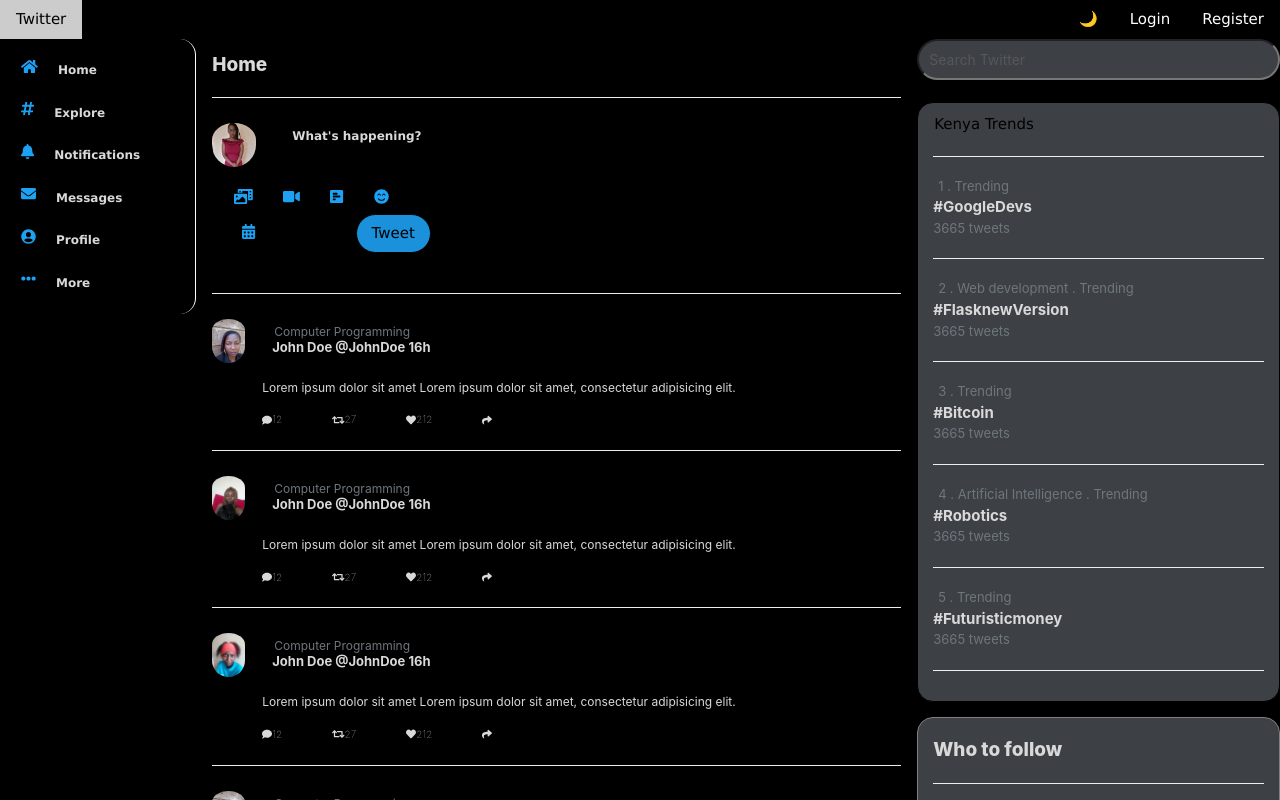
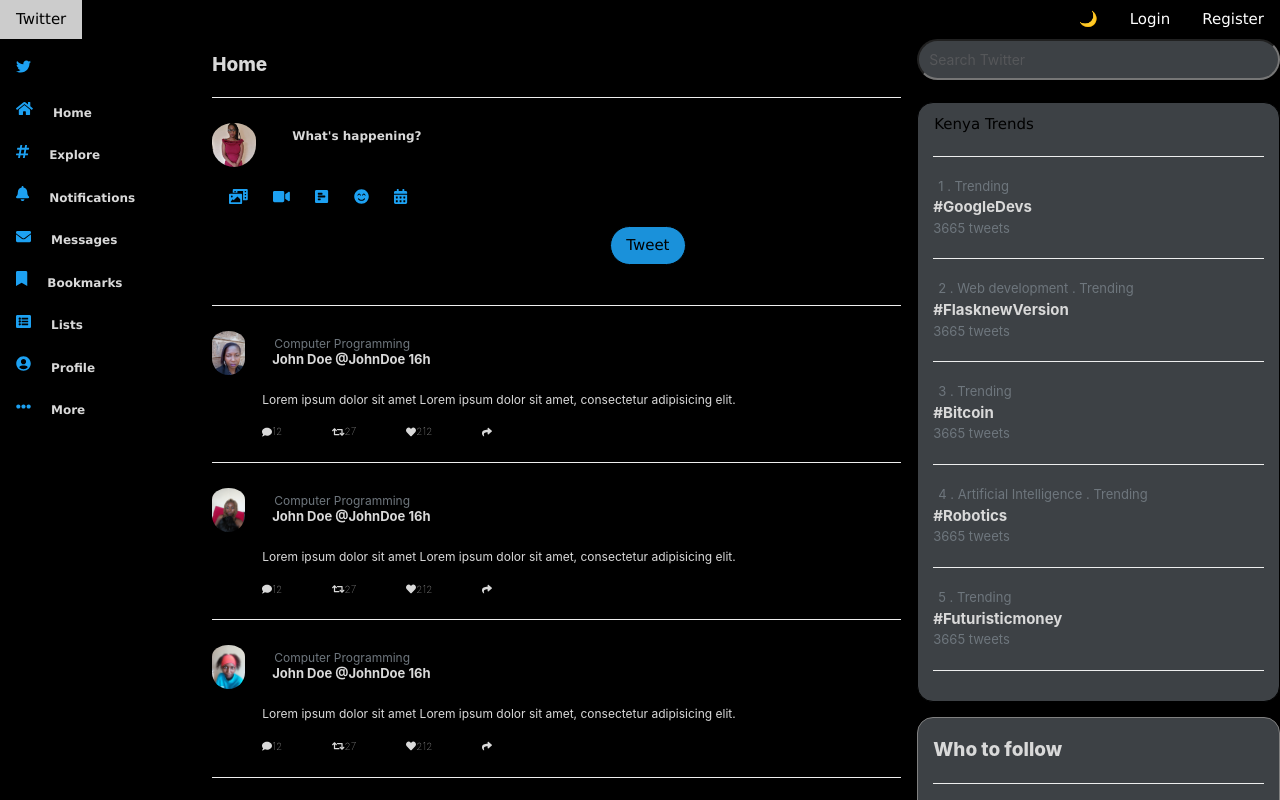
Before and after one commit to grace-mugoiri/twitter-clone, a React (Create React App) app in the folder frontend/: page / in a window 1280 px wide. Shown: the top 800 px of the page. Built offline with nearby package versions, Linux system fonts and the light colour scheme; no server answers.

Commit message:
add links

```diff
--- a/frontend/src/assets/styles/topbar.css
+++ b/frontend/src/assets/styles/topbar.css
@@ -29,10 +29,10 @@ hr {
   padding-bottom: 10px;
   padding-top: 10px;
   padding-left: 1px;
-  padding-right: 1px;
+  padding-right: 0.5px;
 	height: 100%;
   min-width: 30px;
-  border-right: 1px solid white;
+  /* border-right: 1px solid white; */
 }
 .column-two {
   float: left;
@@ -51,6 +51,7 @@ hr {
   padding-left: 15px;
   padding-right: 15px;
 }
+
 .image {
   -moz-box-align: stretch;
   -moz-box-direction: normal;
@@ -186,15 +187,12 @@ flex-grow: 1;
 }
 
 .anchor-div {
-	/* -moz-box-align: center; */
-	/* align-items: center; */
 	-moz-box-direction: normal;
 	-moz-box-orient: horizontal;
 	flex-direction: row;
 	-moz-box-pack: center;
-	/* justify-content: center; */
 	max-width: 100%;
-	padding-left: 10px;
+	padding-left: 5px;
 	transition-duration: 0.2s;
 	transition-property: background-color, box-shadow;
 
@@ -309,7 +307,7 @@ white-space: nowrap;
 .css-3-others a {
   color: #1da1f2;
   align-items: stretch;
-  margin-left: 20px;
+  margin-left: 15px;
   float: left;
   line-height: 1.3125;
   padding: 0.1px;
@@ -317,7 +315,7 @@ white-space: nowrap;
 
 .css-3-others button {
   opacity: 0.9;
-  margin-left: 90px;
+  margin-left: 390px;
   min-width: calc(62.79px);
   min-height: 39px;
   background-color: #1da1f2;
@@ -325,7 +323,8 @@ white-space: nowrap;
   transition-duration: 0.2s;
   height: 0px;
   user-select: none;
-  padding-left: 1em;
+	padding-left: 1em;
+	margin-top: 12px;
   padding-right: 1em;
   border-width: 1px;
   border-style: solid;
--- a/frontend/src/components/Home.jsx
+++ b/frontend/src/components/Home.jsx
@@ -6,7 +6,7 @@ import me from '../assets/images/me.jpg';
 import pup from '../assets/images/pup.jpg';
 import { FontAwesomeIcon } from '@fortawesome/react-fontawesome';
 import {
-  faPhotoVideo, faPollH, faSmileBeam, faCalendarAlt, faRetweet, faShare, faHeart, faComment, faVideo, faHashtag, faPlus, faHome, faBell, faEllipsisH, faBookmark, faEnvelope, faListAlt, faUserCircle,
+  faPhotoVideo, faPollH, faSmileBeam, faCalendarAlt, faRetweet, faShare, faHeart, faComment, faVideo, faHashtag, faHome, faBell, faEllipsisH, faBookmark, faEnvelope, faListAlt, faUserCircle,
 } from '@fortawesome/free-solid-svg-icons';
 import { faTwitter } from '@fortawesome/free-brands-svg-icons';
 function Home() {
@@ -19,8 +19,17 @@ function Home() {
               <a href="/home" className="anchor-tab css-3">
                 <div className="css-3 anchor-div">
                   <div className="css-3">
-											<FontAwesomeIcon icon={faHome}
-											/>
+                    <FontAwesomeIcon icon={faTwitter} />
+                  </div>
+                  <div dir="auto" className="css-901oao ">
+                    <span className="css-901oao" />
+                  </div>
+                </div>
+              </a>
+              <a href="/home" className="anchor-tab css-3">
+                <div className="css-3 anchor-div">
+                  <div className="css-3">
+                    <FontAwesomeIcon icon={faHome} />
                   </div>
                   <div dir="auto" className="css-901oao ">
                     <span className="css-901oao">Home</span>
@@ -30,8 +39,7 @@ function Home() {
               <a href="/home" className="anchor-tab css-3">
                 <div className="css-3 anchor-div">
                   <div className="css-3">
-											<FontAwesomeIcon icon={faHashtag}
-											/>
+                    <FontAwesomeIcon icon={faHashtag} />
                   </div>
                   <div dir="auto" className="css-901oao ">
                     <span className="css-901oao">Explore</span>
@@ -41,8 +49,7 @@ function Home() {
               <a href="/home" className="anchor-tab css-3">
                 <div className="css-3 anchor-div">
                   <div className="css-3">
-											<FontAwesomeIcon icon={faBell}
-											/>
+                    <FontAwesomeIcon icon={faBell} />
                   </div>
                   <div dir="auto" className="css-901oao ">
                     <span className="css-901oao">Notifications</span>
@@ -52,8 +59,7 @@ function Home() {
               <a href="/home" className="anchor-tab css-3">
                 <div className="css-3 anchor-div">
                   <div className="css-3">
-											<FontAwesomeIcon icon={faEnvelope}
-											/>
+                    <FontAwesomeIcon icon={faEnvelope} />
                   </div>
                   <div dir="auto" className="css-901oao ">
                     <span className="css-901oao">Messages</span>
@@ -63,8 +69,27 @@ function Home() {
               <a href="/home" className="anchor-tab css-3">
                 <div className="css-3 anchor-div">
                   <div className="css-3">
-											<FontAwesomeIcon icon={faUserCircle}
-											/>
+                    <FontAwesomeIcon icon={faBookmark} />
+                  </div>
+                  <div dir="auto" className="css-901oao ">
+                    <span className="css-901oao">Bookmarks</span>
+                  </div>
+                </div>
+              </a>
+              <a href="/home" className="anchor-tab css-3">
+                <div className="css-3 anchor-div">
+                  <div className="css-3">
+                    <FontAwesomeIcon icon={faListAlt} />
+                  </div>
+                  <div dir="auto" className="css-901oao ">
+                    <span className="css-901oao">Lists</span>
+                  </div>
+                </div>
+              </a>
+              <a href="/home" className="anchor-tab css-3">
+                <div className="css-3 anchor-div">
+                  <div className="css-3">
+                    <FontAwesomeIcon icon={faUserCircle} />
                   </div>
                   <div dir="auto" className="css-901oao ">
                     <span className="css-901oao">Profile</span>
@@ -74,8 +99,7 @@ function Home() {
               <a href="/home" className="anchor-tab css-3">
                 <div className="css-3 anchor-div">
                   <div className="css-3">
-											<FontAwesomeIcon icon={faEllipsisH}
-											/>
+                    <FontAwesomeIcon icon={faEllipsisH} />
                   </div>
                   <div dir="auto" className="css-901oao ">
                     <span className="css-901oao">More</span>
@@ -117,7 +141,10 @@ function Home() {
             <div className="css-3">
               <div className="css-3 happening">
                 <span>
-										What's happening?</span></div>
+                  What's happening?
+                </span>
+              </div>
+
               <div className="css-3-others">
                 <div className="css-icons">
                   <a href="/api/tweets">
@@ -140,11 +167,12 @@ function Home() {
                 <a href="/api/tweets">
                   <FontAwesomeIcon icon={faCalendarAlt} />
                 </a>
-                        <button id="tweet-button">Tweet</button>
+
                 {/* <h1 className="w3-jumbo"> Twitter Clone </h1> */}
                 {/* <button className="w3-button w3-pink" style={{ marginRight: '1rem' }} onClick={() => (window.location = '/login')}>Login</button> */}
                 {/* <button className="w3-button w3-pink" onClick={() => (window.location = '/register')}> Register</button> */}
 												</div>
+												<button id="tweet-button">Tweet</button>
                       </div>
                     </div>
                   </div>
@@ -155,7 +183,7 @@ function Home() {
           <hr />
           <div className="image">
             <div className="image image-profile">
-							<a href="/profile"><img src={ pup } alt="" id="photo" /></a>
+              <a href="/profile"><img src={pup} alt="" id="photo" /></a>
             </div>
             <div className="css-3">
               <div className="css-3 happening">
@@ -188,7 +216,7 @@ function Home() {
           <hr />
           <div className="image">
             <div className="image image-profile">
-							<a href="/profile"><img src={ me } alt="" id="photo" /></a>
+              <a href="/profile"><img src={me} alt="" id="photo" /></a>
             </div>
             <div className="css-3">
               <div className="css-3 happening">
@@ -221,7 +249,7 @@ function Home() {
           <hr />
           <div className="image">
             <div className="image image-profile">
-							<a href="/profile"><img src={ curly } alt="" id="photo" /></a>
+              <a href="/profile"><img src={curly} alt="" id="photo" /></a>
             </div>
             <div className="css-3">
               <div className="css-3 happening">
@@ -254,7 +282,7 @@ function Home() {
           <hr />
           <div className="image">
             <div className="image image-profile">
-							<a href="/profile"><img src={ pup } alt="" id="photo" /></a>
+              <a href="/profile"><img src={pup} alt="" id="photo" /></a>
             </div>
             <div className="css-3">
               <div className="css-3 happening">
@@ -287,7 +315,7 @@ function Home() {
           <hr />
           <div className="image">
             <div className="image image-profile">
-							<a href="/profile"><img src={ grace } alt="" id="photo" /></a>
+              <a href="/profile"><img src={grace} alt="" id="photo" /></a>
             </div>
             <div className="css-3">
               <div className="css-3 happening">
@@ -320,7 +348,7 @@ function Home() {
           <hr />
           <div className="image">
             <div className="image image-profile">
-							<a href="/profile"><img src={ me } alt="" id="photo" /></a>
+              <a href="/profile"><img src={me} alt="" id="photo" /></a>
             </div>
             <div className="css-3">
               <div className="css-3 happening">
@@ -400,52 +428,88 @@ function Home() {
               <div className="image image-profile">
                 <img src={me} alt="" />
               </div>
-              <div className="name"><span> <a href="/profile">AliPay</a> </span></div>
+              <div className="name">
+                <span>
+                  {' '}
+                  <a href="/profile">AliPay</a>
+                  {' '}
+                </span>
+              </div>
               <div className="handle"><span>@alipay</span></div>
               <div className="follow-handle"><button>Follow</button></div>
             </div>
-						<hr/>
+            <hr />
             <div className="image">
               <div className="image image-profile">
                 <img src={curly} alt="" />
               </div>
-              <div className="name"><span> <a href="/profile">AliPay</a> </span></div>
+              <div className="name">
+                <span>
+                  {' '}
+                  <a href="/profile">AliPay</a>
+                  {' '}
+                </span>
+              </div>
               <div className="handle"><span>@alipay</span></div>
               <div className="follow-handle"><button>Follow</button></div>
             </div>
-						<hr/>
+            <hr />
             <div className="image">
               <div className="image image-profile">
                 <img src={pup} alt="" />
               </div>
-              <div className="name"><span> <a href="/profile">AliPay</a> </span></div>
+              <div className="name">
+                <span>
+                  {' '}
+                  <a href="/profile">AliPay</a>
+                  {' '}
+                </span>
+              </div>
               <div className="handle"><span>@alipay</span></div>
               <div className="follow-handle"><button>Follow</button></div>
             </div>
-						<hr/>
+            <hr />
             <div className="image">
               <div className="image image-profile">
                 <img src={me} alt="" />
               </div>
-              <div className="name"><span> <a href="/profile">AliPay</a> </span></div>
+              <div className="name">
+                <span>
+                  {' '}
+                  <a href="/profile">AliPay</a>
+                  {' '}
+                </span>
+              </div>
               <div className="handle"><span>@alipay</span></div>
               <div className="follow-handle"><button>Follow</button></div>
             </div>
-						<hr/>
+            <hr />
             <div className="image">
               <div className="image image-profile">
                 <img src={curly} alt="" />
               </div>
-              <div className="name"><span> <a href="/profile">AliPay</a> </span></div>
+              <div className="name">
+                <span>
+                  {' '}
+                  <a href="/profile">AliPay</a>
+                  {' '}
+                </span>
+              </div>
               <div className="handle"><span>@alipay</span></div>
               <div className="follow-handle"><button>Follow</button></div>
             </div>
-						<hr/>
+            <hr />
             <div className="image">
               <div className="image image-profile">
                 <img src={grace} alt="" />
               </div>
-              <div className="name"><span> <a href="/profile">AliPay</a> </span></div>
+              <div className="name">
+                <span>
+                  {' '}
+                  <a href="/profile">AliPay</a>
+                  {' '}
+                </span>
+              </div>
               <div className="handle"><span>@alipay</span></div>
               <div className="follow-handle"><button>Follow</button></div>
             </div>
```
Lines whose indentation alone changed are shown as unchanged.
